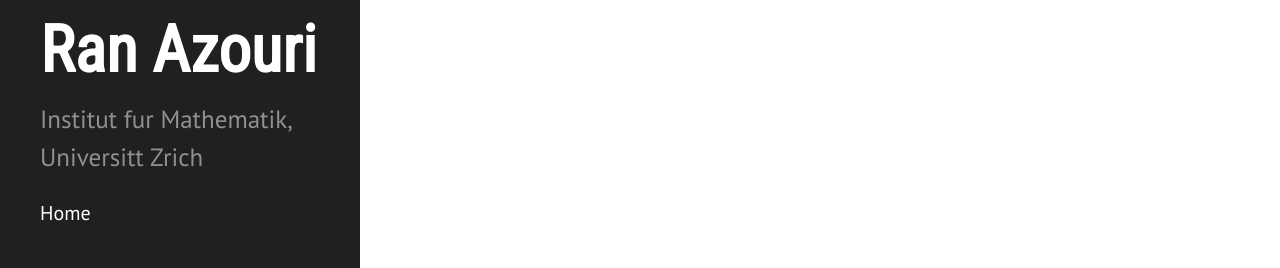
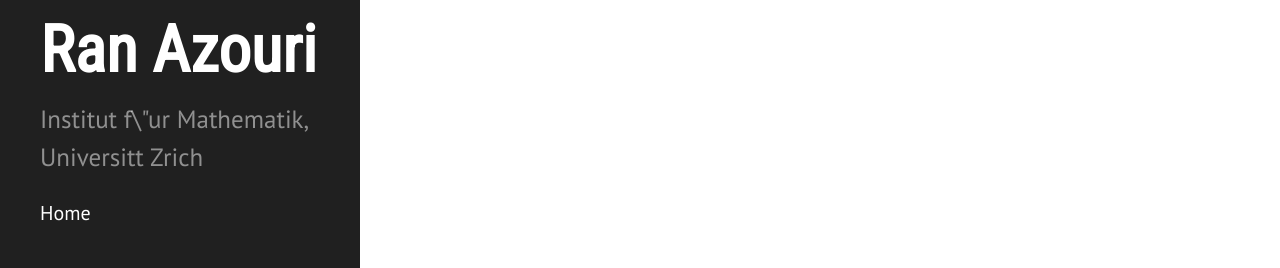
Before and after one commit to ransass/ransass.github.io, a Jekyll site: the page built from index.html, in a window 1280 px wide. Shown: the part 629-897 px from the top of the page. Built offline with Jekyll 4.4.1, drawn with Linux system fonts in a browser that asks for light colours; some web fonts are replaced; the list of posts is cut into pages by our own code.

Commit message:
Update _config.yml

```diff
--- a/_config.yml
+++ b/_config.yml
@@ -9,7 +9,7 @@
 # Setup
 title:            Ran Azouri
 tagline:          'bbb'
-description:     'Institut fur Mathematik, Universitt Zrich'
+description:     'Institut f\"ur Mathematik, Universitt Zrich'
 # description:      'A'
 url:              https://www.ranazouri.com
 baseurl:          /
```
